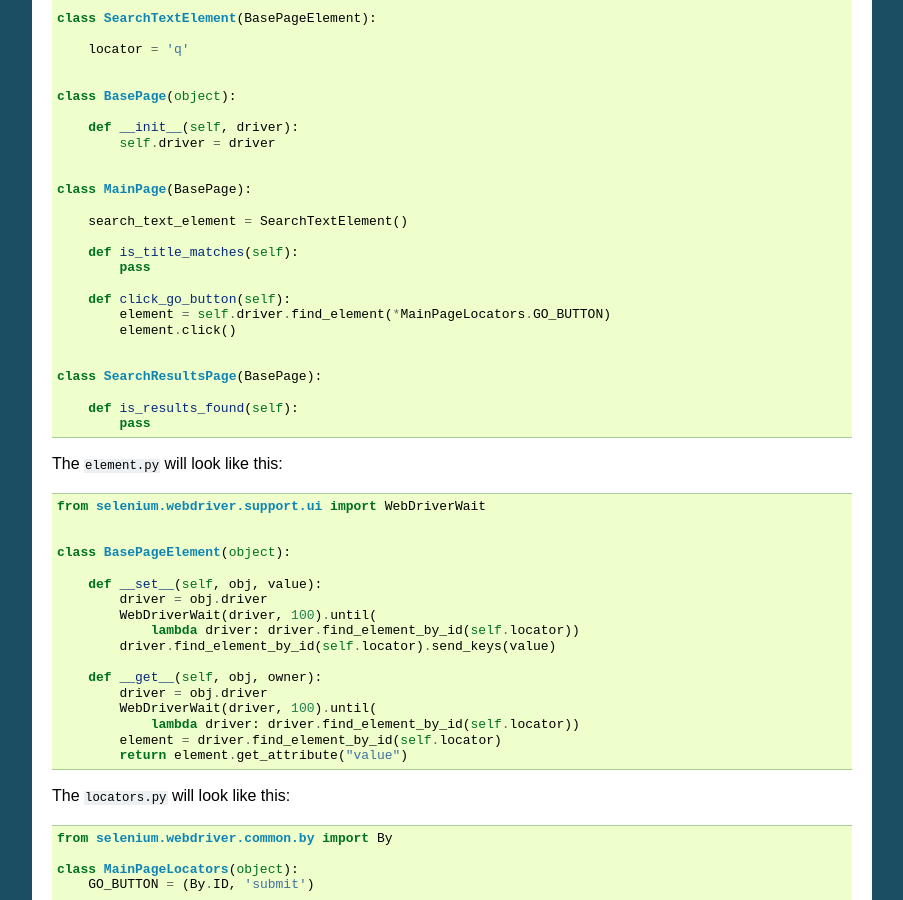
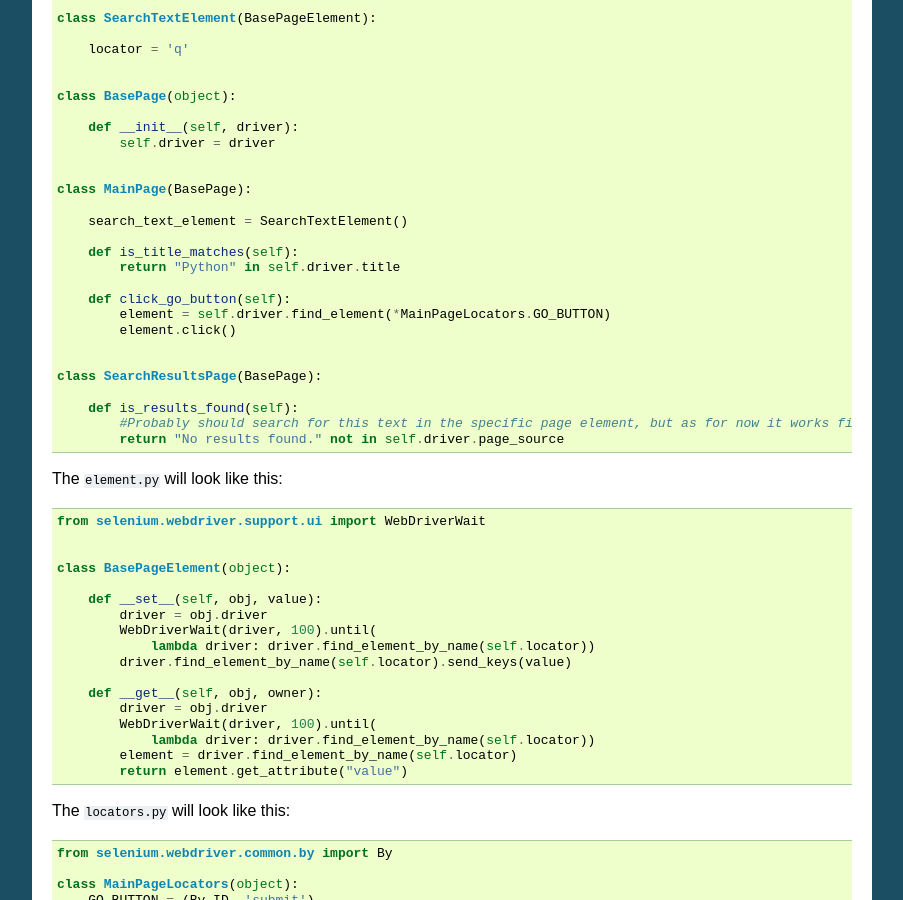
Before and after one commit to baijum/selenium-python, a Sphinx documentation site: the page built from source/page-objects.rst, in a window 1280 px wide and 900 px high, scrolled down 721 px. Shown: the whole window, without its empty margins (198-1101 px from the left). Built offline with Sphinx 7.4.7, drawn with Linux system fonts in a browser that asks for light colours; some of the changed text lies outside the part shown.

Commit message:
Completed code in page-objects.rst

```diff
--- a/source/page-objects.rst
+++ b/source/page-objects.rst
@@ -5,8 +5,8 @@ Page Objects
 
 .. note::
 
-   This chaper is a work in progress, right now I don't have time to
-   finish it.  If anyone interested, please send pull request in
+   Code in this chapter works and is quite self-descriptive, but a little description wouldn't hurt.
+   If anyone interested, please send pull request in
    `Github <https://github.com/baijum/selenium-python>`_.  Here is an
    example implementation of the page objects pattern:
    https://github.com/baijum/pitracker/tree/master/test/acceptance
@@ -63,7 +63,7 @@ The ``page.py`` will look like this::
       search_text_element = SearchTextElement()
 
       def is_title_matches(self):
-          pass
+          return "Python" in self.driver.title
 
       def click_go_button(self):
           element = self.driver.find_element(*MainPageLocators.GO_BUTTON)
@@ -73,7 +73,8 @@ The ``page.py`` will look like this::
   class SearchResultsPage(BasePage):
 
       def is_results_found(self):
-          pass
+          #Probably should search for this text in the specific page element, but as for now it works fine
+          return "No results found." not in self.driver.page_source
 
 The ``element.py`` will look like this::
 
@@ -85,14 +86,14 @@ The ``element.py`` will look like this::
       def __set__(self, obj, value):
           driver = obj.driver
           WebDriverWait(driver, 100).until(
-              lambda driver: driver.find_element_by_id(self.locator))
-          driver.find_element_by_id(self.locator).send_keys(value)
+              lambda driver: driver.find_element_by_name(self.locator))
+          driver.find_element_by_name(self.locator).send_keys(value)
 
       def __get__(self, obj, owner):
           driver = obj.driver
           WebDriverWait(driver, 100).until(
-              lambda driver: driver.find_element_by_id(self.locator))
-          element = driver.find_element_by_id(self.locator)
+              lambda driver: driver.find_element_by_name(self.locator))
+          element = driver.find_element_by_name(self.locator)
           return element.get_attribute("value")
 
 The ``locators.py`` will look like this::
```
